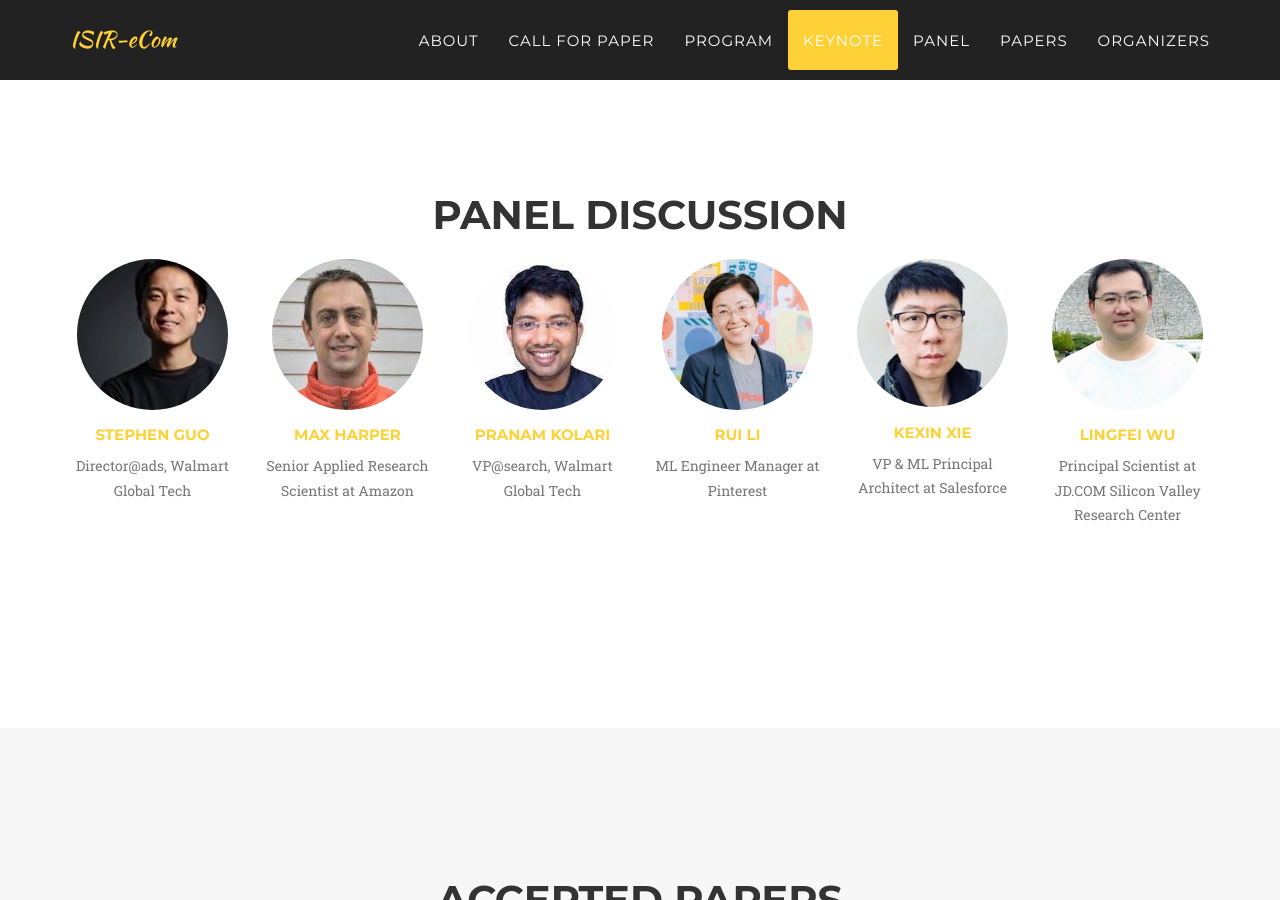
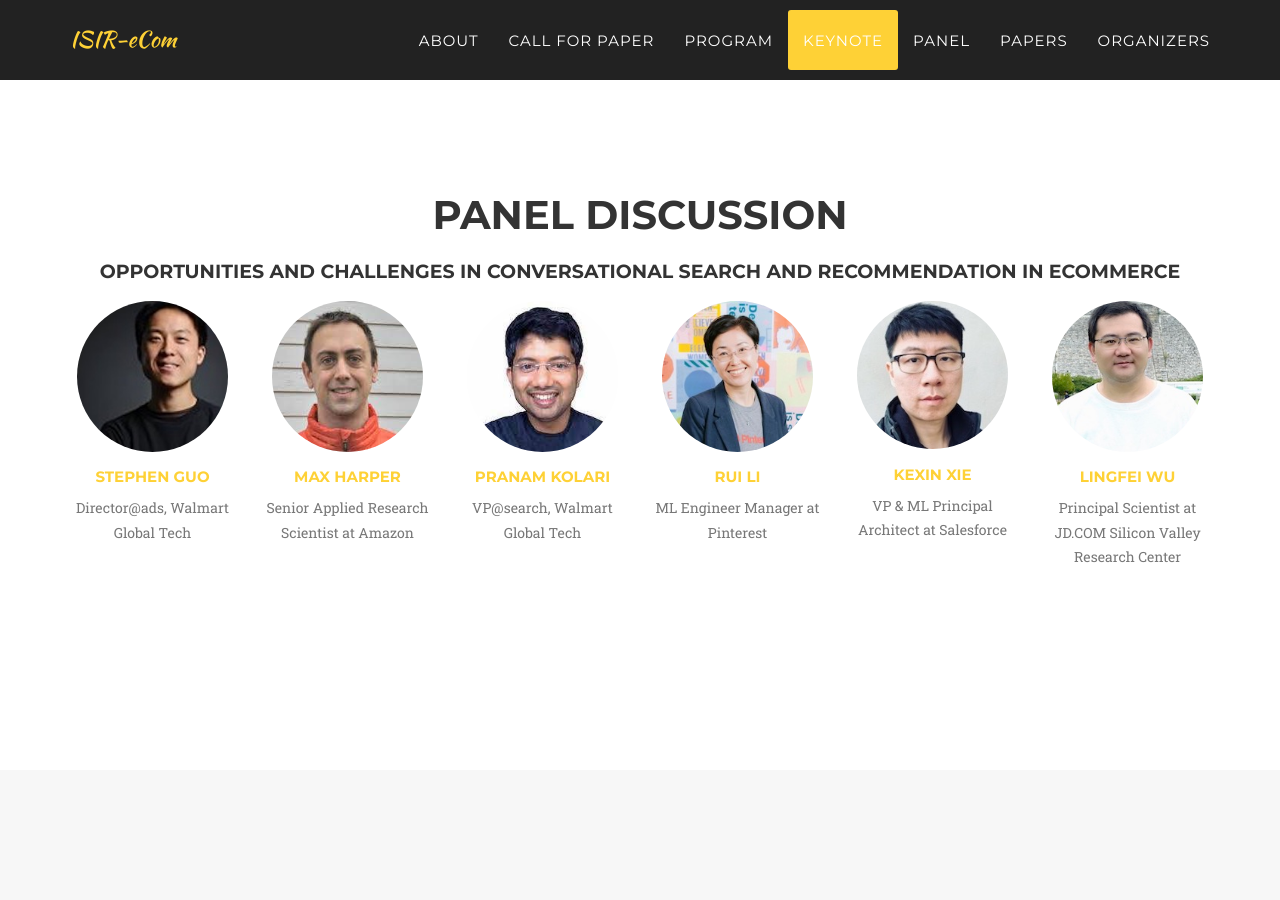
Before and after one commit to ISIR-eCom/ISIR-eCom.github.io, a Jekyll site: the page built from index.html, in a window 1280 px wide and 900 px high, scrolled down 8007 px. Built offline with Jekyll 4.4.1, drawn with Linux system fonts in a browser that asks for light colours; some web fonts are replaced.

Commit message:
Update panel discussion title

```diff
--- a/_includes/panel.html
+++ b/_includes/panel.html
@@ -10,6 +10,9 @@
             <div class="row text-center">
 <!--                <div class="col-xs-1">
                 </div> -->
+                <p class="large text-muted">
+                    <h4>Opportunities and Challenges in conversational search and recommendation in eCommerce</h4>
+                </p>
                 {% for member in site.panel %}
                 <div class="col-xs-2">
                     <div class="team-member">
```
